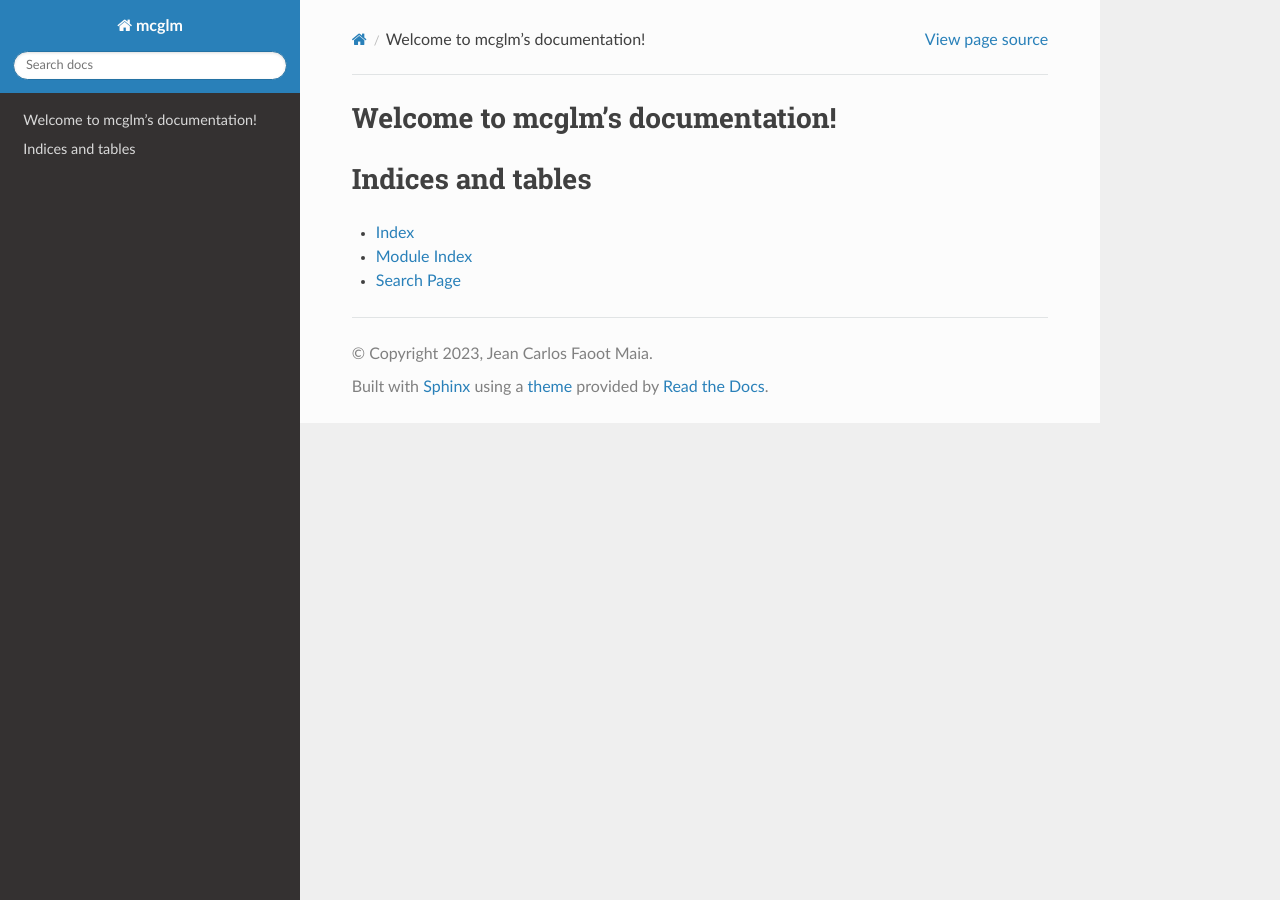
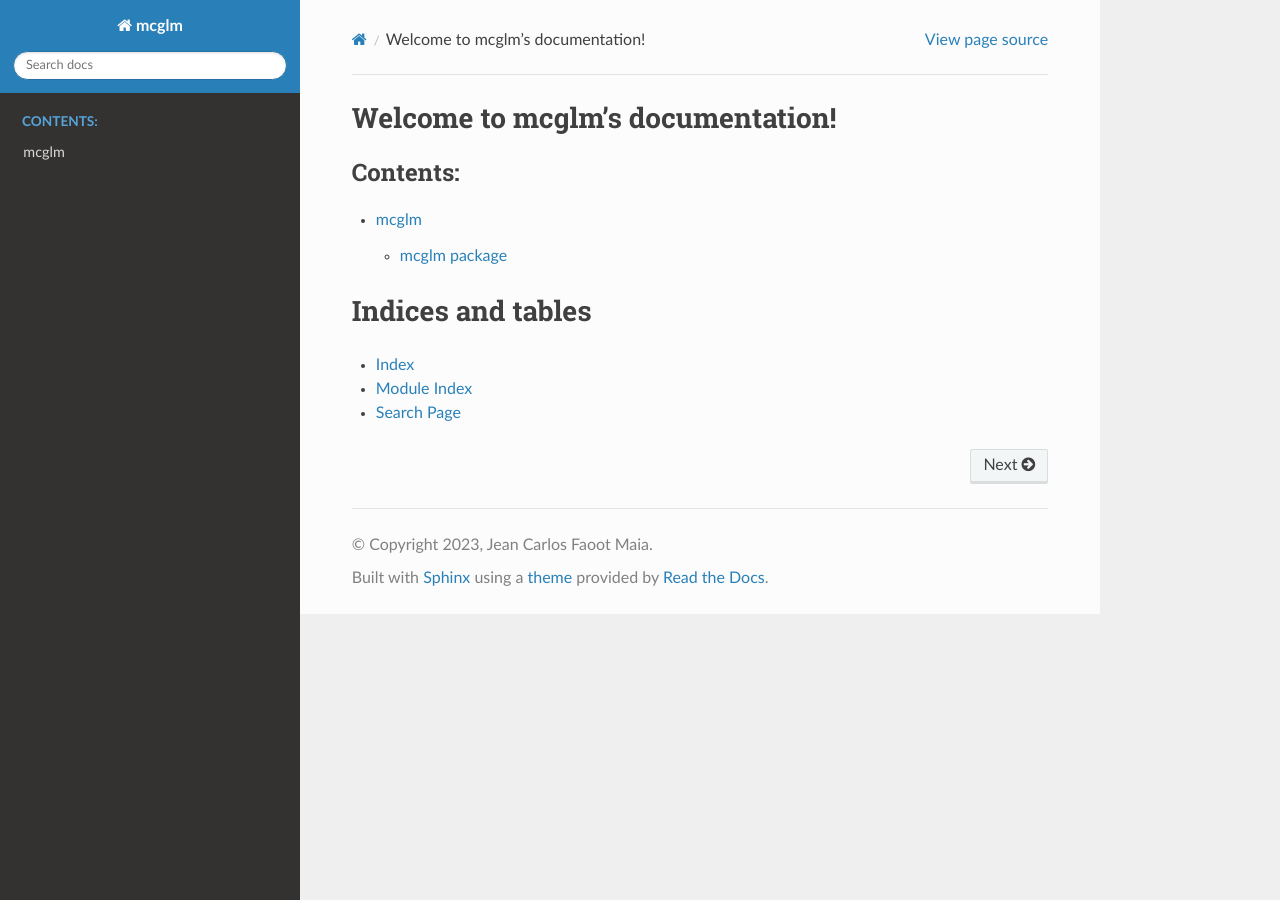
Before and after one commit to jeancmaia/mcglm, a Sphinx documentation site: the page built from docs/source/index.rst, in a window 1280 px wide. Built offline with Sphinx 7.4.7 and the Read the Docs theme 2.0.0, drawn with Linux system fonts in a browser that asks for light colours; some of the changed lines change nothing that is shown.

Commit message:
mcglm doc

```diff
--- a/docs/source/conf.py
+++ b/docs/source/conf.py
@@ -5,6 +5,10 @@
 
 # -- Project information -----------------------------------------------------
 # https://www.sphinx-doc.org/en/master/usage/configuration.html#project-information
+
+import os
+import sys
+sys.path.insert(0, os.path.abspath('../mcglm/'))
 
 project = 'mcglm'
 copyright = '2023, Jean Carlos Faoot Maia'
@@ -14,7 +18,9 @@
 # -- General configuration ---------------------------------------------------
 # https://www.sphinx-doc.org/en/master/usage/configuration.html#general-configuration
 
-extensions = []
+extensions = ['sphinx.ext.autodoc',
+              'sphinx.ext.viewcode',
+              'sphinx.ext.napoleon']
 
 templates_path = ['_templates']
 exclude_patterns = []
@@ -26,8 +32,3 @@
 
 html_theme = 'sphinx_rtd_theme'
 html_static_path = ['_static']
-
-
-import os
-import sys
-sys.path.insert(0, os.path.abspath('../../mcglm/'))
--- a/docs/source/index.rst
+++ b/docs/source/index.rst
@@ -10,7 +10,7 @@
    :maxdepth: 2
    :caption: Contents:
 
-
+   modules
 
 Indices and tables
 ==================
```
